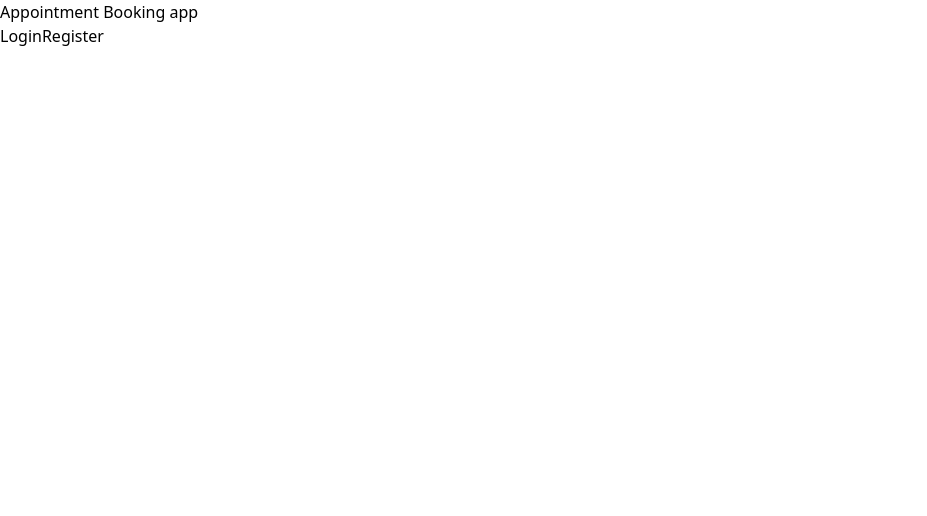
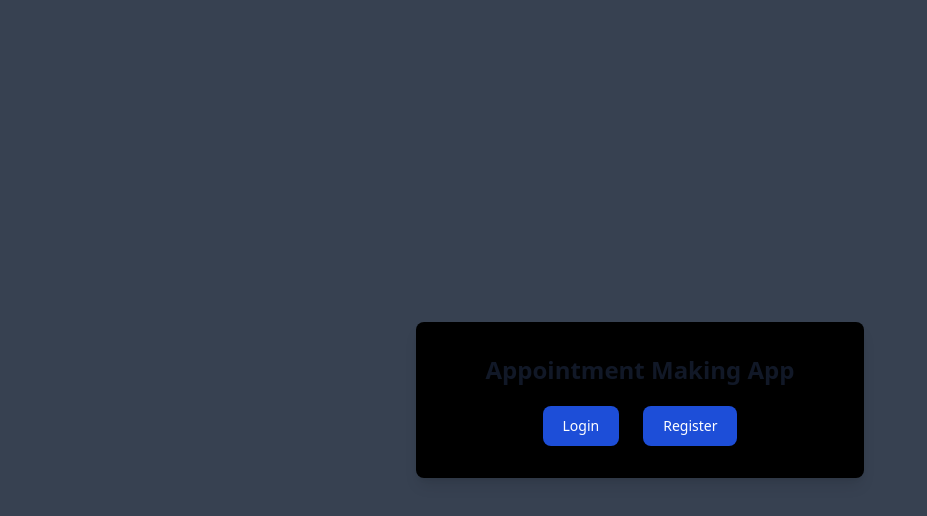
Before and after one commit to prateek-balani/appointment-app, a React (Create React App) app in the folder frontend/: page / in a window 1280 px wide. Shown: the top 516 px of the page, without its empty margins (0-927 px from the left). Built offline with nearby package versions, Linux system fonts and the light colour scheme.

Commit message:
feature: landing page ui updated

```diff
--- a/frontend/src/components/landing.jsx
+++ b/frontend/src/components/landing.jsx
@@ -3,15 +3,19 @@ import { Link } from 'react-router-dom';
 
 const Landing = () => {
     return (
-        <div>
-            <h1>Appointment Booking app</h1>
-            <Link to="/login">
-                <button>Login</button>
-            </Link>
-            <Link to="/register">
-                <button>Register</button>
-            </Link>
-        </div>
+        <section className="flex items-center justify-center h-screen bg-gray-700">
+            <div className="w-full max-w-md p-8 space-y-5 bg-black rounded-lg shadow-lg dark:bg-gray-800">
+                <h1 className="text-2xl font-semibold text-center text-gray-900 dark:text-white">Appointment Making App</h1>
+                <div className="flex space-x-6 justify-center">
+                    <Link to="/login">
+                        <button className="text-white bg-blue-700 hover:bg-blue-800 focus:ring-4 focus:outline-none focus:ring-blue-300 font-medium rounded-lg text-sm w-full sm:w-auto px-5 py-2.5 text-center dark:bg-blue-600 dark:hover:bg-blue-700 dark:focus:ring-blue-800">Login</button>
+                    </Link>
+                    <Link to="/register">
+                        <button className="text-white bg-blue-700 hover:bg-blue-800 focus:ring-4 focus:outline-none focus:ring-blue-300 font-medium rounded-lg text-sm w-full sm:w-auto px-5 py-2.5 text-center dark:bg-blue-600 dark:hover:bg-blue-700 dark:focus:ring-blue-800">Register</button>
+                    </Link>
+                </div>
+            </div>
+        </section>
     );
 }
 
```
